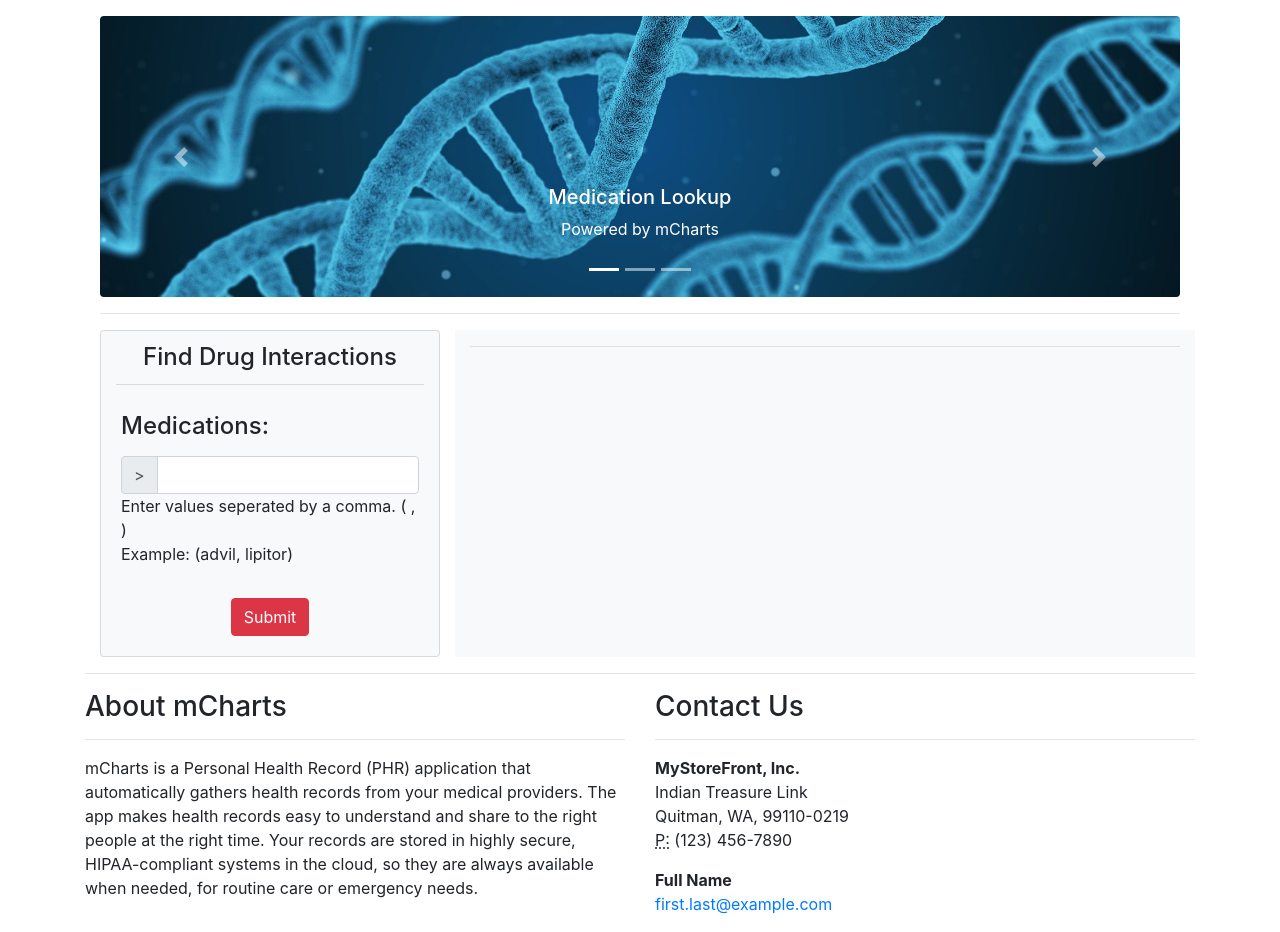
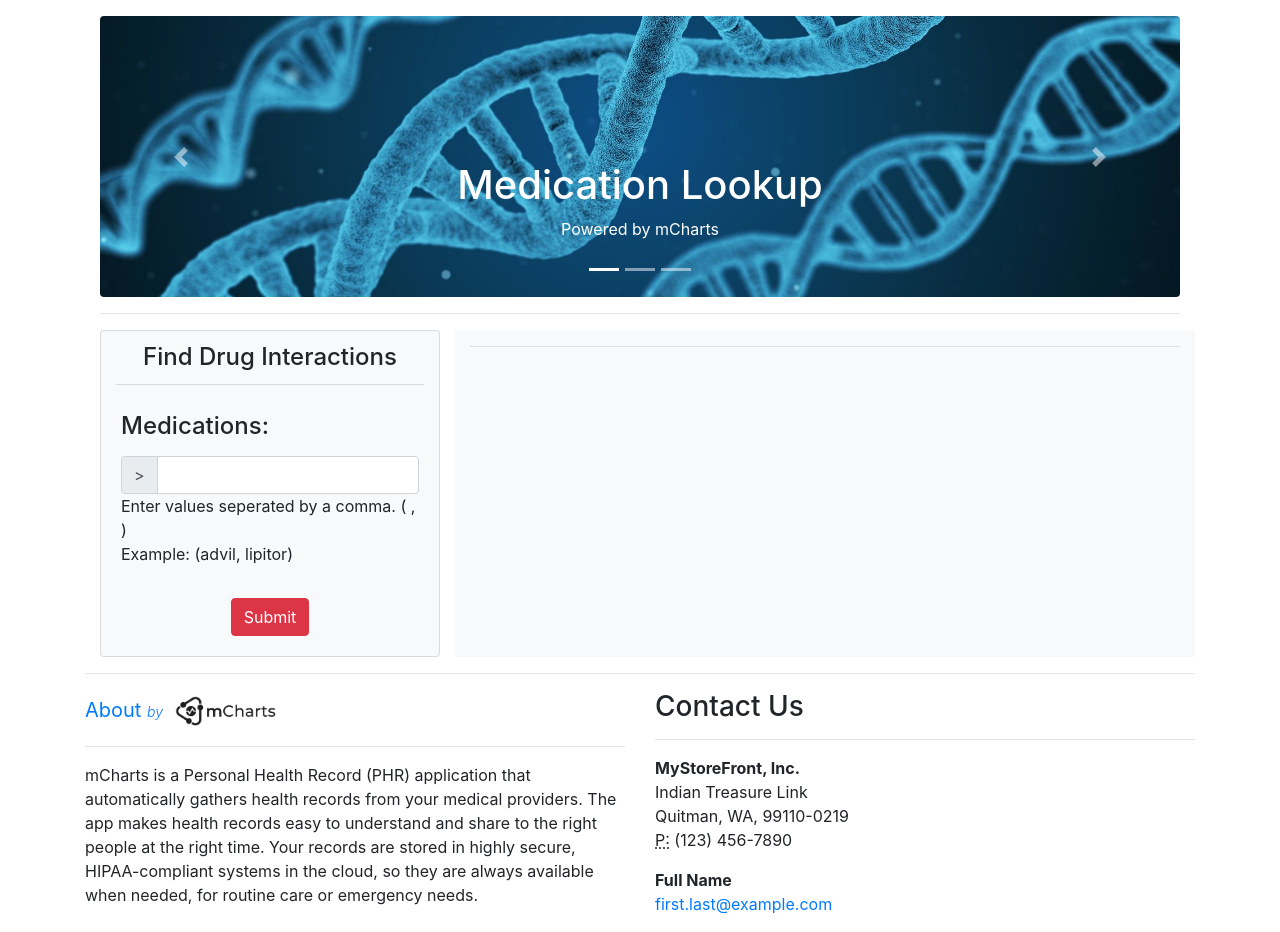
Before and after one commit to jte1344/connetixHealthDjangoApp, a Django app: page /interactions/ in a window 1280 px wide. Shown: the part 56-988 px from the top of the page. Run offline with Django 3.2, Linux system fonts and the light colour scheme; some libraries are stand-ins or nearby versions.

Commit message:
Nested angularJS google maps controller and updated views

```diff
--- a/index/templates/index/interactions.html
+++ b/index/templates/index/interactions.html
@@ -16,7 +16,7 @@
                 <a href="/">
                   <img class="d-block w-100" src="{% static 'index/img/dna.png' %}" alt="First slide">
                   <div class="carousel-caption d-none d-md-block">
-                    <h5>{{site.siteName}}</h5>
+                    <h1>{{site.siteName}}</h1>
                     <p>Powered by mCharts</p>
                   </div>
                 </a>
@@ -25,7 +25,7 @@
                 <a href="/interactions">
                   <img class="d-block w-100" src="{% static 'index/img/virus.png' %}" alt="Third slide">
                   <div class="carousel-caption d-none d-md-block">
-                    <h5>Drug Interaction Search</h5>
+                    <h1>Drug Interaction Search</h1>
                     <p>Find Drug Interactions</p>
                   </div>
                 </a>
@@ -34,7 +34,7 @@
                 <a href="https://www.mcharts.com/">
                   <img class="d-block w-100" src="{% static 'index/img/analysis.png' %}" alt="Second slide">
                   <div class="carousel-caption d-none d-md-block">
-                    <h5>mCharts</h5>
+                    <h1>mCharts</h1>
                     <p>Personal Health Record Application</p>
                   </div>
                 </a>
--- a/index/templates/partials/footer.html
+++ b/index/templates/partials/footer.html
@@ -5,7 +5,10 @@
     <div class="col-md-6 col-12">
       <div class="row">
         <div class="col-12">
-          <h3>About {{ site.sponsorName }}</h3>
+          <a class="navbar-brand mr-1" href="/">About <span class="font-italic font-weight-light" style="font-size: .7em;">by</span></a>
+          <a class="navbar-brand my-0 ml-1 p-0" href="https://www.mcharts.com/">
+            <img src="{% static 'index/img/mCharts-dark.png' %}" class="CyperLogo">
+          </a>
           <hr>
           <p>{{ site.aboutUS }}</p>
         </div>
```
Also changed, not shown: index/static/index/img/mCharts-dark.png (added).
